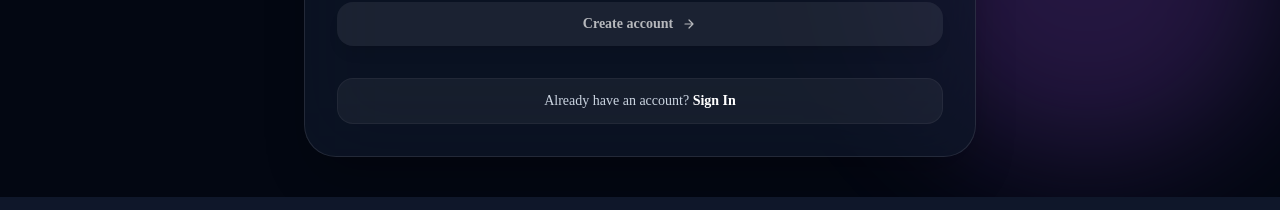
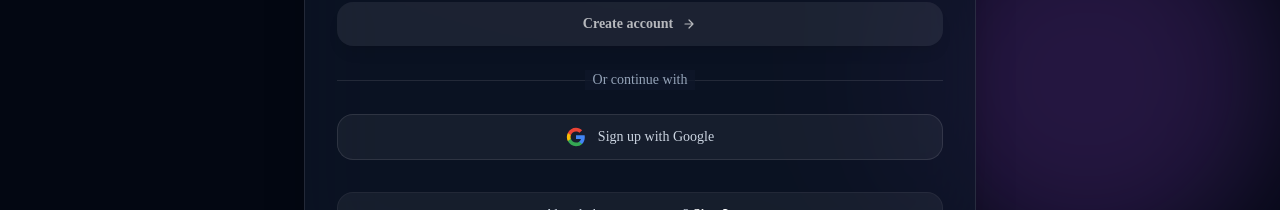
Before and after one commit to DJGuruji/meshcore, a Next.js app: page /auth/register in a window 1280 px wide. Shown: the part 698-908 px from the top of the page. Built offline with nearby package versions, Linux system fonts and the light colour scheme; no server answers.

Commit message:
added google auth

```diff
--- a/src/app/auth/register/page.tsx
+++ b/src/app/auth/register/page.tsx
@@ -1,7 +1,8 @@
 import RegisterClient from '@/components/RegisterClient';
 import { Suspense } from 'react';
 
-export default function Register({ searchParams }: { searchParams: any }) {
+export default async function Register({ searchParams }: { searchParams: Promise<any> }) {
+  const params = await searchParams;
   return (
     <Suspense fallback={
       <div className="flex min-h-screen items-center justify-center bg-[#030712]">
@@ -10,7 +11,7 @@
         </div>
       </div>
     }>
-      <RegisterClient registered={searchParams.registered === 'true'} />
+      <RegisterClient registered={params?.registered === 'true'} />
     </Suspense>
   );
 }
--- a/src/components/RegisterClient.tsx
+++ b/src/components/RegisterClient.tsx
@@ -1,7 +1,7 @@
 'use client';
 
 import { useState, useEffect } from 'react';
-import { useSession } from 'next-auth/react';
+import { useSession, signIn } from 'next-auth/react';
 import { useRouter } from 'next/navigation';
 import Link from 'next/link';
 import axios from 'axios';
@@ -98,6 +98,29 @@
       console.error('Registration error:', error);
       // Reset the Turnstile token
       setTurnstileToken('');
+    } finally {
+      setLoading(false);
+    }
+  };
+
+  const handleGoogleSignUp = async () => {
+    try {
+      setLoading(true);
+      const result = await signIn('google', {
+        callbackUrl: '/',
+        redirect: false
+      });
+
+      if (result?.error) {
+        setError(result.error);
+      } else {
+        // Redirect to home page on successful login
+        router.push('/');
+        router.refresh();
+      }
+    } catch (error) {
+      setError('An error occurred during Google sign up');
+      console.error('Google sign up error:', error);
     } finally {
       setLoading(false);
     }
@@ -306,6 +329,46 @@
             </button>
           </form>
 
+          {/* Google Sign Up Button */}
+          <div className="mt-6">
+            <div className="relative">
+              <div className="absolute inset-0 flex items-center">
+                <div className="w-full border-t border-white/10"></div>
+              </div>
+              <div className="relative flex justify-center text-sm">
+                <span className="bg-slate-900/70 px-2 text-slate-400">Or continue with</span>
+              </div>
+            </div>
+
+            <div className="mt-6">
+              <button
+                onClick={handleGoogleSignUp}
+                disabled={loading}
+                className="flex w-full items-center justify-center gap-3 rounded-2xl border border-white/10 bg-white/5 px-4 py-3 text-sm font-medium text-slate-300 transition hover:bg-white/10 hover:text-white disabled:cursor-not-allowed disabled:opacity-70"
+              >
+                <svg className="h-5 w-5" viewBox="0 0 24 24">
+                  <path
+                    d="M22.56 12.25c0-.78-.07-1.53-.2-2.25H12v4.26h5.92c-.26 1.37-1.04 2.53-2.21 3.31v2.77h3.57c2.08-1.92 3.28-4.74 3.28-8.09z"
+                    fill="#4285F4"
+                  />
+                  <path
+                    d="M12 23c2.97 0 5.46-.98 7.28-2.66l-3.57-2.77c-.98.66-2.23 1.06-3.71 1.06-2.86 0-5.29-1.93-6.16-4.53H2.18v2.84C3.99 20.53 7.7 23 12 23z"
+                    fill="#34A853"
+                  />
+                  <path
+                    d="M5.84 14.09c-.22-.66-.35-1.36-.35-2.09s.13-1.43.35-2.09V7.07H2.18C1.43 8.55 1 10.22 1 12s.43 3.45 1.18 4.93l2.85-2.22.81-.62z"
+                    fill="#FBBC05"
+                  />
+                  <path
+                    d="M12 5.38c1.62 0 3.06.56 4.21 1.64l3.15-3.15C17.45 2.09 14.97 1 12 1 7.7 1 3.99 3.47 2.18 7.07l3.66 2.84c.87-2.6 3.3-4.53 6.16-4.53z"
+                    fill="#EA4335"
+                  />
+                </svg>
+                <span>Sign up with Google</span>
+              </button>
+            </div>
+          </div>
+
           <div className="mt-8 rounded-2xl border border-white/5 bg-white/5 px-4 py-3 text-center text-sm text-slate-300">
             Already have an account?{' '}
             <Link href="/auth/signin" className="font-semibold text-white hover:text-indigo-300">
--- a/src/components/SignInClient.tsx
+++ b/src/components/SignInClient.tsx
@@ -93,6 +93,29 @@
       console.error('Sign in error:', error);
       // Reset the Turnstile token
       setTurnstileToken('');
+    } finally {
+      setLoading(false);
+    }
+  };
+
+  const handleGoogleSignIn = async () => {
+    try {
+      setLoading(true);
+      const result = await signIn('google', {
+        callbackUrl: '/',
+        redirect: false
+      });
+
+      if (result?.error) {
+        setError(result.error);
+      } else {
+        // Redirect to home page on successful login
+        router.push('/');
+        router.refresh();
+      }
+    } catch (error) {
+      setError('An error occurred during Google sign in');
+      console.error('Google sign in error:', error);
     } finally {
       setLoading(false);
     }
@@ -238,6 +261,46 @@
             </button>
           </form>
 
+          {/* Google Sign In Button */}
+          <div className="mt-6">
+            <div className="relative">
+              <div className="absolute inset-0 flex items-center">
+                <div className="w-full border-t border-white/10"></div>
+              </div>
+              <div className="relative flex justify-center text-sm">
+                <span className="bg-slate-900/70 px-2 text-slate-400">Or continue with</span>
+              </div>
+            </div>
+
+            <div className="mt-6">
+              <button
+                onClick={handleGoogleSignIn}
+                disabled={loading}
+                className="flex w-full items-center justify-center gap-3 rounded-2xl border border-white/10 bg-white/5 px-4 py-3 text-sm font-medium text-slate-300 transition hover:bg-white/10 hover:text-white disabled:cursor-not-allowed disabled:opacity-70"
+              >
+                <svg className="h-5 w-5" viewBox="0 0 24 24">
+                  <path
+                    d="M22.56 12.25c0-.78-.07-1.53-.2-2.25H12v4.26h5.92c-.26 1.37-1.04 2.53-2.21 3.31v2.77h3.57c2.08-1.92 3.28-4.74 3.28-8.09z"
+                    fill="#4285F4"
+                  />
+                  <path
+                    d="M12 23c2.97 0 5.46-.98 7.28-2.66l-3.57-2.77c-.98.66-2.23 1.06-3.71 1.06-2.86 0-5.29-1.93-6.16-4.53H2.18v2.84C3.99 20.53 7.7 23 12 23z"
+                    fill="#34A853"
+                  />
+                  <path
+                    d="M5.84 14.09c-.22-.66-.35-1.36-.35-2.09s.13-1.43.35-2.09V7.07H2.18C1.43 8.55 1 10.22 1 12s.43 3.45 1.18 4.93l2.85-2.22.81-.62z"
+                    fill="#FBBC05"
+                  />
+                  <path
+                    d="M12 5.38c1.62 0 3.06.56 4.21 1.64l3.15-3.15C17.45 2.09 14.97 1 12 1 7.7 1 3.99 3.47 2.18 7.07l3.66 2.84c.87-2.6 3.3-4.53 6.16-4.53z"
+                    fill="#EA4335"
+                  />
+                </svg>
+                <span>Sign in with Google</span>
+              </button>
+            </div>
+          </div>
+
           <div className="mt-8 rounded-2xl border border-white/5 bg-white/5 px-4 py-3 text-center text-sm text-slate-300">
             New here?{' '}
             <Link href="/auth/register" className="font-semibold text-white hover:text-indigo-300">
--- a/src/lib/auth.ts
+++ b/src/lib/auth.ts
@@ -1,5 +1,6 @@
 import { NextAuthOptions } from "next-auth";
 import CredentialsProvider from "next-auth/providers/credentials";
+import GoogleProvider from "next-auth/providers/google";
 import connectDB from "./db";
 import { User } from "./models";
 import { validateTurnstileToken } from "./turnstile";
@@ -66,6 +67,17 @@
           throw error; // Re-throw to be handled by NextAuth
         }
       }
+    }),
+    GoogleProvider({
+      clientId: process.env.GOOGLE_CLIENT_ID!,
+      clientSecret: process.env.GOOGLE_CLIENT_SECRET!,
+      authorization: {
+        params: {
+          prompt: "consent",
+          access_type: "offline",
+          response_type: "code"
+        }
+      }
     })
   ],
   session: {
@@ -73,13 +85,43 @@
     maxAge: 30 * 24 * 60 * 60, // 30 days
   },
   callbacks: {
-    async jwt({ token, user }) {
+    async jwt({ token, user, account }) {
+      // Handle Google OAuth login
+      if (account && account.type === "oauth" && user) {
+        // Check if user already exists in our database
+        await connectDB();
+        let existingUser = await User.findOne({ email: user.email });
+
+        if (!existingUser) {
+          // Create new user if they don't exist
+          // Generate a random password for OAuth users
+          const randomPassword = Math.random().toString(36).slice(-8) + Math.random().toString(36).slice(-8);
+
+          existingUser = await User.create({
+            name: user.name,
+            email: user.email,
+            emailVerified: true, // Google accounts are considered verified
+            password: randomPassword, // Generate a random password for OAuth users
+            accountType: "free",
+            role: "user"
+          });
+        }
+
+        // Update token with user info
+        token.id = existingUser._id.toString();
+        token.role = existingUser.role;
+        token.accountType = existingUser.accountType;
+        token.blocked = (existingUser as any).blocked;
+      }
+
+      // Handle regular credentials login
       if (user) {
         token.id = user.id;
         token.role = user.role; // Include user role in token
         token.accountType = user.accountType; // Include account type in token
         token.blocked = user.blocked; // Include blocked status in token
       }
+
       return token;
     },
     async session({ session, token }) {
```
